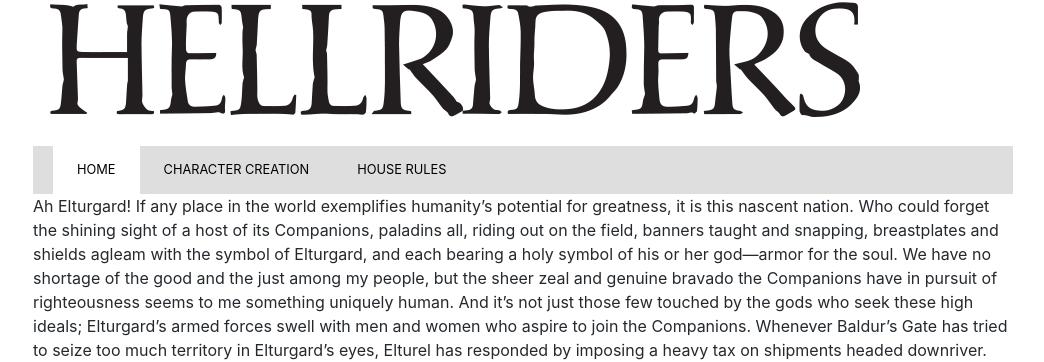
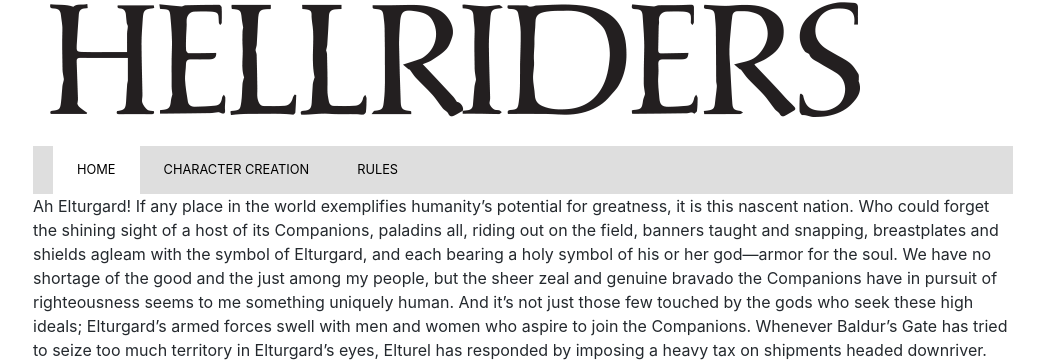
Before and after one commit to mrhelgeklausen/Legacy-of-the-Hellriders, a Jekyll site: the page built from README.md, in a window 1280 px wide. Shown: the part 175-537 px from the top of the page, without its empty margins (117-1161 px from the left). Built offline with Jekyll 4.4.1, drawn with Linux system fonts in a browser that asks for light colours; our own code applies the rules of GitHub Pages for plain Markdown files.

Commit message:
Update default.html

```diff
--- a/_layouts/default.html
+++ b/_layouts/default.html
@@ -19,7 +19,7 @@
 <ul class="links">
   <li class="{% if page.url == "/" %} active {% endif %}"><a href="{{ "/" | absolute_url }}">Home</a></li>
   <li class="{% if page.url contains '/charactercreation' %} active {% endif %}"><a href="{{ "/charactercreation/" | absolute_url }}">Character Creation</a></li>
-  <li class="{% if page.url contains '/houserules' %} active {% endif %}"><a href="{{ "/houserules" | absolute_url }}">House rules</a></li>
+  <li class="{% if page.url contains '/houserules' %} active {% endif %}"><a href="{{ "/houserules" | absolute_url }}">Rules</a></li>
 </ul>
             </nav>
         {{ content }}
```
